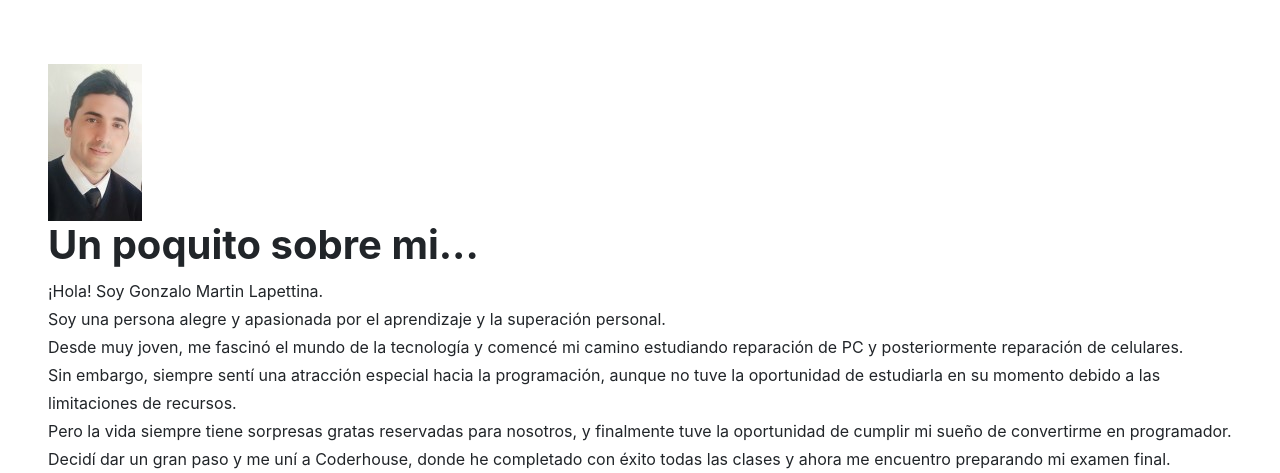
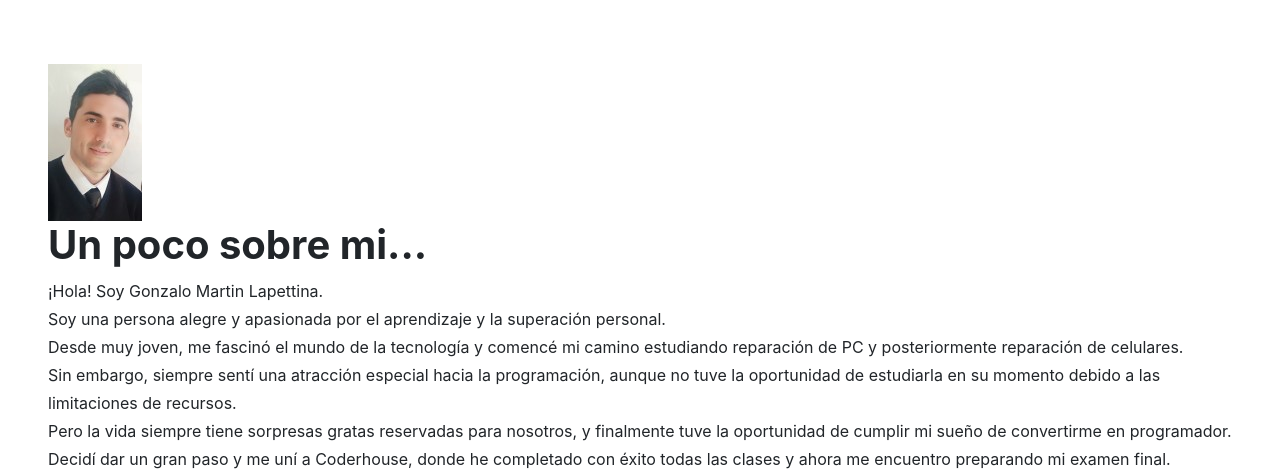
Before and after one commit to Churdano/Examen-final-Coderhouse, a Django app: template control_distr/templates/control_distr/sobre_mi.html in a window 1280 px wide. Shown: the part 56-529 px from the top of the page. Run offline with Django 4.2, Linux system fonts and the light colour scheme; the template is opened without the code that fills it, so the values that code supplies are empty; some libraries are stand-ins or nearby versions.

Commit message:
cambios en acerca de mi

```diff
--- a/control_distr/templates/control_distr/sobre_mi.html
+++ b/control_distr/templates/control_distr/sobre_mi.html
@@ -4,7 +4,7 @@
 {% block contenido %}
 <body>
     <img src="{% static 'imagenes\foto_mia.jpg' %}">
-    <h1>Un poquito sobre mi...</h1>
+    <h1>Un poco sobre mi...</h1>
     <p>¡Hola!
 
         Soy Gonzalo Martin Lapettina.
```
Also changed, not shown: db.sqlite3.
